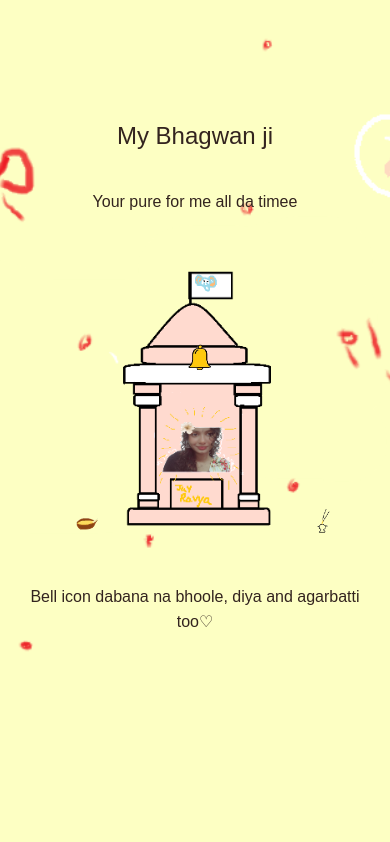
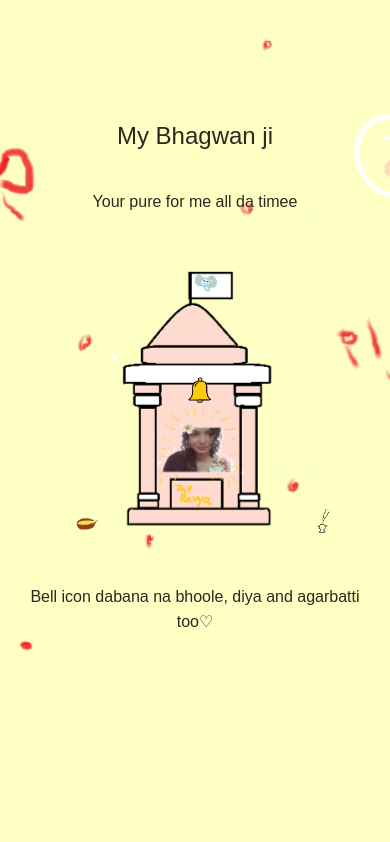
Before and after one commit to urkissu/SharabatteMohabbat, a plain HTML site: page index.html in a window 390 px wide. Shown: the part 891-1733 px from the top of the page. Drawn offline with Linux system fonts and the light colour scheme.

Commit message:
moved the bell down on fone

```diff
--- a/index.html
+++ b/index.html
@@ -433,7 +433,7 @@
     .mandir-bell {
         width: clamp(125px, 42vw, 175px);
         height: clamp(115px, 40vw, 165px);
-        top: 14%;
+        top: 26%;
         left: 52%;
     }
 
```
